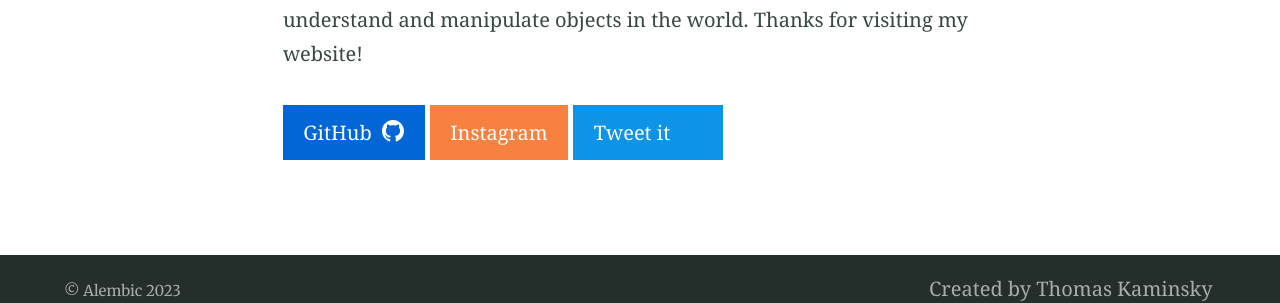
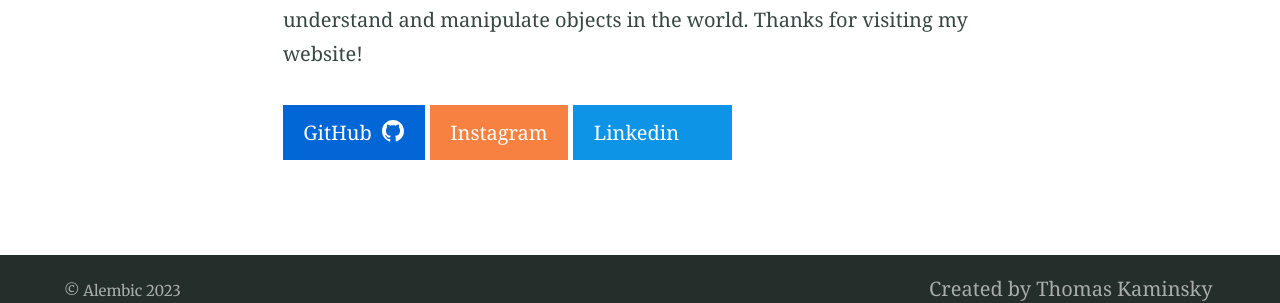
Before and after one commit to tkaminsky/tkaminsky.github.io, a Jekyll site: the page built from index.md, in a window 1280 px wide. Shown: the part 577-880 px from the top of the page. Built offline with Jekyll 4.4.1, drawn with Linux system fonts in a browser that asks for light colours.

Commit message:
Update index.md

```diff
--- a/index.md
+++ b/index.md
@@ -9,4 +9,4 @@ excerpt: "Hello! I'm Thomas Kaminsky, a senior studying stats and math at Harvar
 
 Hello! I'm Thomas Kaminsky, a senior studying stats and math at Harvard. I am passionate about leaveraging geometric reasoning to better understand and manipulate objects in the world. Thanks for visiting my website!
 
-{% include button.html text="GitHub" icon="github" link="https://github.com/tkaminsky" color="#0366d6" %} {% include button.html text="Instagram" link="https://www.instagram.com/tommy.kamin/" color="#f68140" %} {% include button.html text="Tweet it" icon="Linkedin" link="https://www.linkedin.com/in/thomas-kaminsky/" color="#0d94e7" %}
+{% include button.html text="GitHub" icon="github" link="https://github.com/tkaminsky" color="#0366d6" %} {% include button.html text="Instagram" link="https://www.instagram.com/tommy.kamin/" color="#f68140" %} {% include button.html text="Linkedin" icon="Linkedin" link="https://www.linkedin.com/in/thomas-kaminsky/" color="#0d94e7" %}
```
